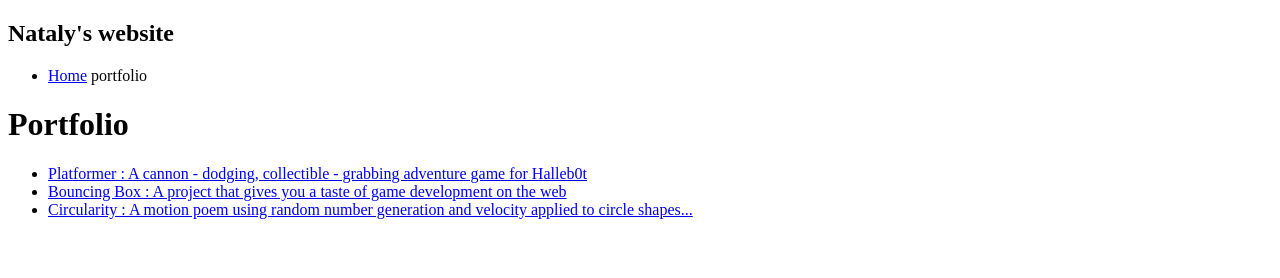
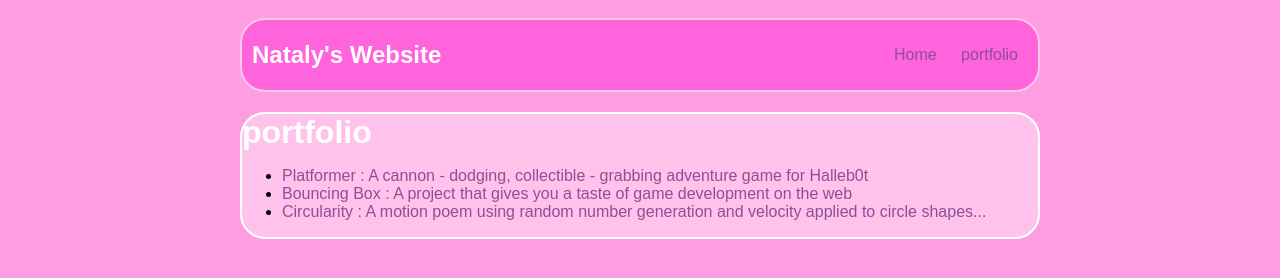
Before and after one commit to natr17/natr17.github.io, a plain HTML site: page portfolio.html in a window 1280 px wide. Drawn offline with Linux system fonts and the light colour scheme.

Commit message:
add index.html and css files

```diff
--- a/portfolio.html
+++ b/portfolio.html
@@ -1,28 +1,30 @@
 <!DOCTYPE html>
 <html>
     <head>
-    <title>Nataly's website</title>
-    <link rel="stylesheet" herf="style.css">
+        <title> Nataly's Website</title>
+        <link rel="stylesheet" href="style.css"
     </head>
     <body>
-    <div id="all contents">
+        <div id="all-contents">
             <nav>
-            <h1> Nataly's website</h1>
+                <h1>Nataly's Website</h1>
                 <ul id="nav-ul">
-                <li class="nav-liv">
+                    <li class="nav-li">
                     <a class="nav-a" href="index.html">Home</a>
-                    <a class="nav-a" herf="portfolio.html">portfolio</a>
+                    </li>
+                    <li class="nav-li">
+                        <a class="nav-a" href="portfolio.html">portfolio</a>
                     </li>
                 </ul>
             </nav>
             <main>
-            <div class="conntent">
-                <h1>Portfolio</h1>
+                <div class="--content">
+                    <h1>portfolio</h1>
                     <ul id="portfolio">
                         <li><a href="projects/platformer/">Platformer : A cannon - dodging, collectible - grabbing adventure game for Halleb0t</a></li>
     <li><a href="projects/bouncing-box/">Bouncing Box : A project that gives you a taste of game development on the web </a></li>
     <li><a href="projects/circularity/">Circularity : A motion poem using random number generation and velocity applied to circle shapes...</a></li>
-            </div>
+                    </ul>
             </main>
         </div>
     </body>
--- a/style.css
+++ b/style.css
@@ -1,34 +1,53 @@
-body{
-    background:rgb(248, 158, 229);
-    color: rbg(45, 45, 45);
+body {
+    background: rgb(252, 158, 224);
+    color: #030303;
     padding: 10px;
     font-family: arial;
 }
-#allcontects {
-    max-width: 800px;
+#all-contents {
+  max-width: 800px;
     margin: auto;
 }
+
 /* navigation menu */
 nav {
-    background: rgb(255, 130, 211);
-    margin: 0 auto;
-    margin-bottom: 20px;
+    background: rgb(255, 100, 221);
+   margin: 0 auto;
+   margin-bottom: 20px;
+   border: 2px solid rgb(255, 199, 232);
+   border-radius: 25px;
     display: flex;
     padding: 10px;
 }
+h1 {
+    display: flex;
+    align-items: center;
+    color: rgb(255, 255, 255);
+    flex: 1;
+    margin: 0;
+}
 #nav-ul {
     list-style-image: none;
+
 }
 .nav-li {
     display: inline-block;
-    color: #f9f9f9;
+    padding: 0 10px;
+
 }
-/* main container area beneath menu*/
+a {
+    text-decoration: none;
+    color: #8b5097;
+}
+
+/* main container area beneath menu */
 main {
-    background: rgb(243, 193, 230);
+    background: rgb(255, 194, 235);
     display: flex;
+    border: 2px solid rgb(255, 255, 255);
+    border-radius: 25px;
 }
-.sidebar{
+.sidebar {
     margin-right: 25px;
     padding: 10px;
 }
@@ -39,35 +58,12 @@ main {
     flex: 1;
     padding: 15px;
 }
-/* portfolio sytyles */
-#intrest {
-    border: 4px sliver ridge;
+
+/* portfolio styles */
+#interests {
+    border: 4px rgb(255, 255, 255) ridge;
+    padding: 8px;
 }
 h2, h3 {
     margin: 0px;
 }
-         /* portfolio styles */
-         .content h1 {
-            color: rgb(142, 17, 17);
-        }
-
-        #portfolio {
-            list-style-type: none;
-            padding-left: 0;
-        }
-
-        #portfolio li {
-            background: #e8e8e8;
-            padding: 10px;
-            border-radius: 10px;
-            margin-bottom: 10px;
-        }
-
-        #portfolio li:hover {
-            background: #eee;
-        }
-
-        #portfolio a {
-            text-decoration: none;
-            color: #f8f8f8;
-        }
```
Also changed, not shown: index.html (+15 -15 lines). Lines whose indentation alone changed are shown as unchanged.
